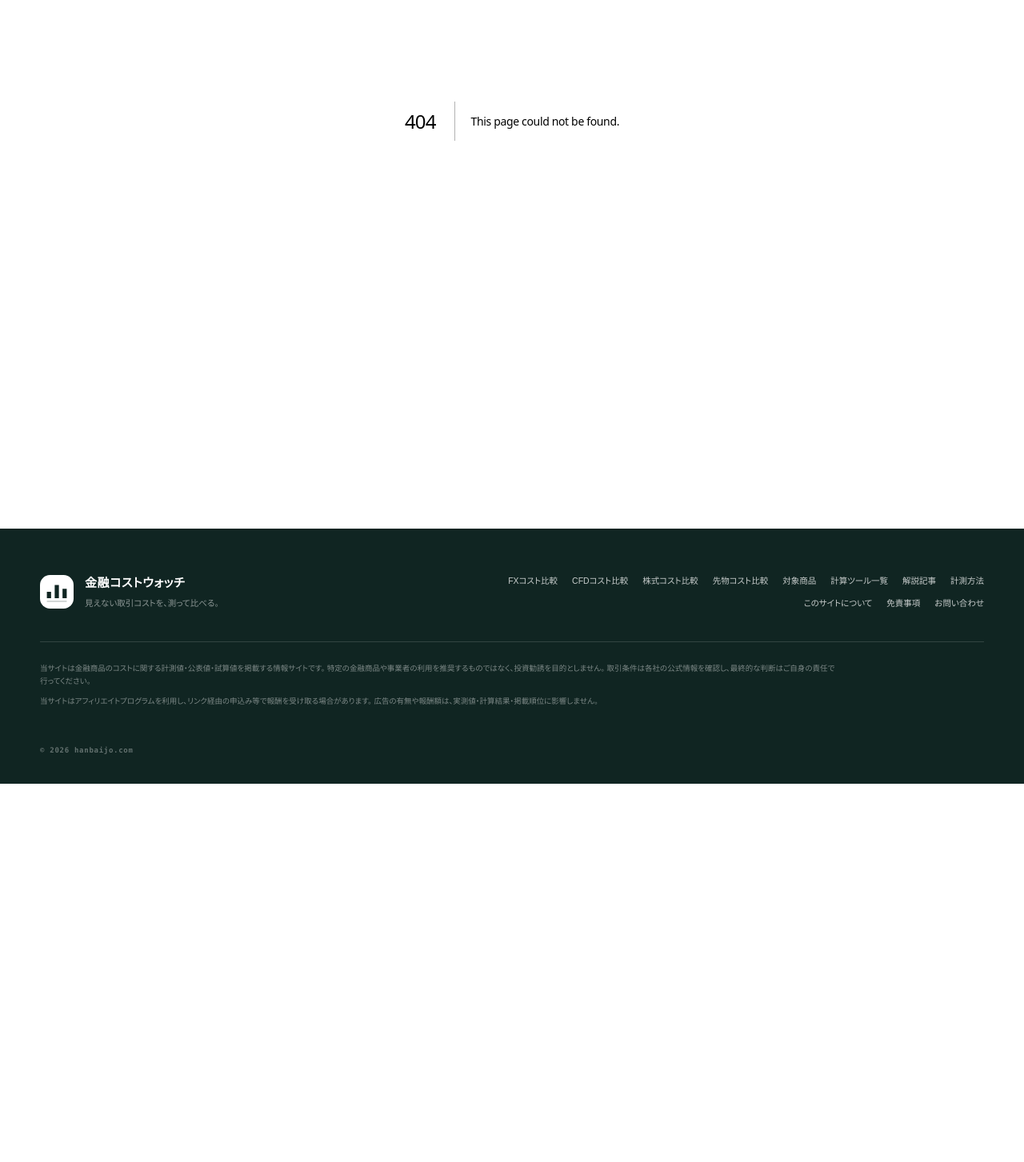
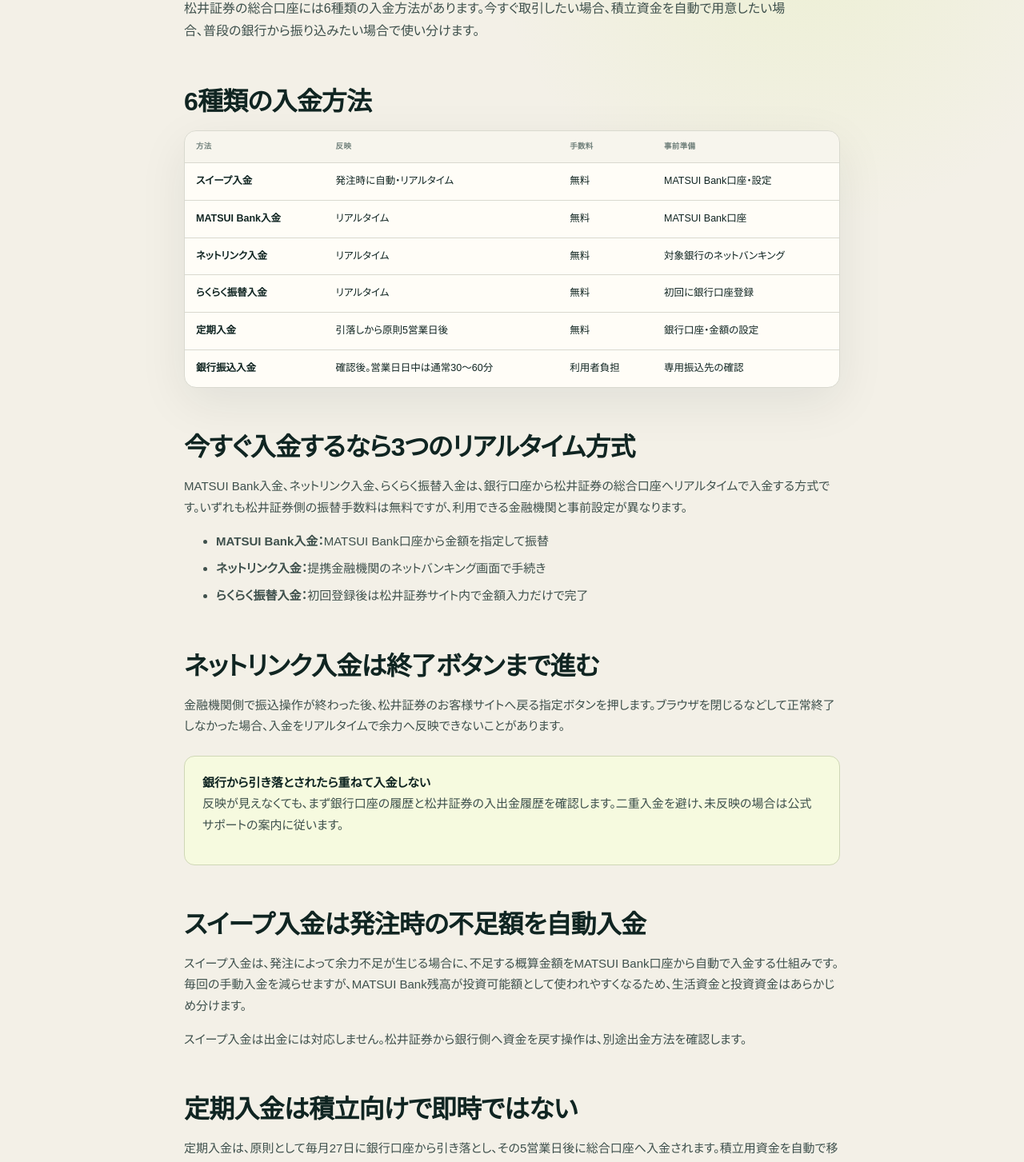
Before and after one commit to mrok18/hanbaijo, a Next.js app: page /articles/matsui-deposit-methods-comparison in a window 1280 px wide. Before the commit this address had no page. Shown: the part 326-1779 px from the top of the page at 80% size. Before the commit the page ends 1306 px from the top, so only its background shows below. Built offline with nearby package versions, Linux system fonts and the light colour scheme.

Commit message:
content: compare Matsui deposit methods

```diff
--- /dev/null
+++ b/app/articles/matsui-deposit-methods-comparison/page.tsx
@@ -0,0 +1,75 @@
+import Link from 'next/link';
+import AffiliateOfferCard from '@/components/AffiliateOfferCard';
+import { AFFILIATE_OFFERS } from '@/lib/affiliates';
+
+export const metadata = {
+  title: '松井証券の入金方法を比較｜手数料・反映時間・MATSUI Bankの違い',
+  description: '松井証券のスイープ入金、MATSUI Bank入金、ネットリンク入金、らくらく振替、定期入金、銀行振込を比較します。',
+};
+
+export default function Page() {
+  return <article>
+    <p className="page-kicker">MATSUI / DEPOSIT METHODS</p>
+    <h1>松井証券の入金方法を比較<br />手数料・反映時間の違い</h1>
+    <p className="lede">松井証券の総合口座には6種類の入金方法があります。今すぐ取引したい場合、積立資金を自動で用意したい場合、普段の銀行から振り込みたい場合で使い分けます。</p>
+
+    <h2>6種類の入金方法</h2>
+    <div className="data-panel"><div className="table-scroll"><table className="rates comparison-table"><thead><tr><th>方法</th><th>反映</th><th>手数料</th><th>事前準備</th></tr></thead><tbody>
+      <tr><td className="ex-name">スイープ入金</td><td>発注時に自動・リアルタイム</td><td>無料</td><td>MATSUI Bank口座・設定</td></tr>
+      <tr><td className="ex-name">MATSUI Bank入金</td><td>リアルタイム</td><td>無料</td><td>MATSUI Bank口座</td></tr>
+      <tr><td className="ex-name">ネットリンク入金</td><td>リアルタイム</td><td>無料</td><td>対象銀行のネットバンキング</td></tr>
+      <tr><td className="ex-name">らくらく振替入金</td><td>リアルタイム</td><td>無料</td><td>初回に銀行口座登録</td></tr>
+      <tr><td className="ex-name">定期入金</td><td>引落しから原則5営業日後</td><td>無料</td><td>銀行口座・金額の設定</td></tr>
+      <tr><td className="ex-name">銀行振込入金</td><td>確認後。営業日日中は通常30〜60分</td><td>利用者負担</td><td>専用振込先の確認</td></tr>
+    </tbody></table></div></div>
+
+    <h2>今すぐ入金するなら3つのリアルタイム方式</h2>
+    <p>MATSUI Bank入金、ネットリンク入金、らくらく振替入金は、銀行口座から松井証券の総合口座へリアルタイムで入金する方式です。いずれも松井証券側の振替手数料は無料ですが、利用できる金融機関と事前設定が異なります。</p>
+    <ul>
+      <li><strong>MATSUI Bank入金：</strong>MATSUI Bank口座から金額を指定して振替</li>
+      <li><strong>ネットリンク入金：</strong>提携金融機関のネットバンキング画面で手続き</li>
+      <li><strong>らくらく振替入金：</strong>初回登録後は松井証券サイト内で金額入力だけで完了</li>
+    </ul>
+
+    <h2>ネットリンク入金は終了ボタンまで進む</h2>
+    <p>金融機関側で振込操作が終わった後、松井証券のお客様サイトへ戻る指定ボタンを押します。ブラウザを閉じるなどして正常終了しなかった場合、入金をリアルタイムで余力へ反映できないことがあります。</p>
+    <div className="callout"><strong>銀行から引き落とされたら重ねて入金しない</strong><p>反映が見えなくても、まず銀行口座の履歴と松井証券の入出金履歴を確認します。二重入金を避け、未反映の場合は公式サポートの案内に従います。</p></div>
+
+    <h2>スイープ入金は発注時の不足額を自動入金</h2>
+    <p>スイープ入金は、発注によって余力不足が生じる場合に、不足する概算金額をMATSUI Bank口座から自動で入金する仕組みです。毎回の手動入金を減らせますが、MATSUI Bank残高が投資可能額として使われやすくなるため、生活資金と投資資金はあらかじめ分けます。</p>
+    <p>スイープ入金は出金には対応しません。松井証券から銀行側へ資金を戻す操作は、別途出金方法を確認します。</p>
+
+    <h2>定期入金は積立向けで即時ではない</h2>
+    <p>定期入金は、原則として毎月27日に銀行口座から引き落とし、その5営業日後に総合口座へ入金されます。積立用資金を自動で移す用途に向きますが、相場を見て当日買付けたい場合の入金方法ではありません。</p>
+
+    <h2>銀行振込は専用口座へ送る</h2>
+    <p>銀行振込入金では、利用者ごとに用意された専用の入金先銀行口座を確認して送金します。営業日の日中は通常30〜60分で反映されますが、銀行や松井証券側の確認状況、時間外、休日では遅れる可能性があります。</p>
+    <div className="formula-box"><code>実質入金コスト ＝ 銀行の振込手数料 ＋ 入金待ちによる機会コスト</code><small>無料の即時入金が使える場合でも、焦って予定外の取引を増やさないことが大切です。</small></div>
+
+    <h2>目的別の選び方</h2>
+    <div className="data-panel"><div className="table-scroll"><table className="rates comparison-table"><thead><tr><th>目的</th><th>候補</th></tr></thead><tbody>
+      <tr><td className="ex-name">取引直前に手動入金</td><td>MATSUI Bank・ネットリンク・らくらく振替</td></tr>
+      <tr><td className="ex-name">発注時の不足を自動補完</td><td>スイープ入金</td></tr>
+      <tr><td className="ex-name">毎月の積立資金を自動化</td><td>定期入金</td></tr>
+      <tr><td className="ex-name">対象サービスを使わず振込</td><td>銀行振込入金</td></tr>
+    </tbody></table></div></div>
+
+    <div className="callout"><strong>広告提携と比較評価は分離します</strong><p>金融コストウォッチは松井証券の広告プログラムと提携しています。広告報酬を比較結果や掲載順位へ反映しません。</p></div>
+    <section className="article-affiliate" aria-label="松井証券の広告">
+      <AffiliateOfferCard offer={AFFILIATE_OFFERS['matsui-fx']} />
+      <p className="affiliate-disclosure">広告リンクから申込みが成立すると、当サイトが報酬を受け取る場合があります。対応金融機関・利用時間は公式サイトで確認してください。</p>
+    </section>
+
+    <section className="article-sources" aria-labelledby="sources"><h2 id="sources">参照した公式資料</h2><ul>
+      <li><a href="https://www.matsui.co.jp/service/money/rule/" target="_blank" rel="noopener noreferrer">松井証券「入出金 取引ルール」</a></li>
+      <li><a href="https://www.matsui.co.jp/service/money/deposit/" target="_blank" rel="noopener noreferrer">松井証券「入金」</a></li>
+      <li><a href="https://support.matsui.co.jp/faq/show/1863?site_domain=faq" target="_blank" rel="noopener noreferrer">松井証券Q&amp;A「入金の方法」</a></li>
+      <li><a href="https://www.matsui.co.jp/info/money-01/index2.html" target="_blank" rel="noopener noreferrer">松井証券「入金方法のご案内」</a></li>
+    </ul><p>入金条件は2026年9月8日に公式ページで確認しました。対応銀行、利用時間、反映時間は変更される場合があります。</p></section>
+
+    <p><Link href="/articles/matsui-ekyc-required-documents">口座開設のeKYCと必要書類を見る →</Link></p>
+    <p><Link href="/articles/matsui-simultaneous-account-opening">同時開設できる商品口座を見る →</Link></p>
+    <p><Link href="/stocks/matsui">松井証券の国内株コストを見る →</Link></p>
+    <p><Link href="/fx/matsui">MATSUI FXの取引条件を見る →</Link></p>
+  </article>;
+}
--- a/app/articles/matsui-ekyc-required-documents/page.tsx
+++ b/app/articles/matsui-ekyc-required-documents/page.tsx
@@ -63,6 +63,7 @@ export default function Page() {
     </ul><p>必要書類・申込条件は2026年9月8日に公式ページで確認しました。利用可能書類、対応環境、処理時間は変更される場合があります。</p></section>
 
     <p><Link href="/articles/matsui-simultaneous-account-opening">同時に申込める商品口座を見る →</Link></p>
+    <p><Link href="/articles/matsui-deposit-methods-comparison">口座開設後の入金方法を比較する →</Link></p>
     <p><Link href="/articles/matsui-account-types">FX専用口座と総合口座を比較する →</Link></p>
     <p><Link href="/stocks/matsui">松井証券の国内株コストを見る →</Link></p>
     <p><Link href="/fx/matsui">MATSUI FXの取引条件を見る →</Link></p>
--- a/app/articles/posts.ts
+++ b/app/articles/posts.ts
@@ -1,4 +1,5 @@
 export const POSTS = [
+  { slug: 'matsui-deposit-methods-comparison', category: '証券・松井証券', title: '松井証券の入金方法を比較｜手数料・反映時間', desc: 'スイープ、MATSUI Bank、ネットリンク、らくらく振替、定期入金、銀行振込を比較する。' },
   { slug: 'matsui-ekyc-required-documents', category: '証券・松井証券', title: '松井証券の口座開設に必要な書類｜eKYC・マイナンバー', desc: '最短即日のeKYC、オンラインアップロード、郵送の違いと書類不備の防止点を整理する。' },
   { slug: 'matsui-simultaneous-account-opening', category: '証券・松井証券', title: '松井証券で同時開設できる口座｜NISA・FX・信用・先物', desc: '総合口座と同時に開設・申込みできる口座、追加口座、商品別審査の違いを整理する。' },
   { slug: 'jfx-demo-account-guide', category: 'FX・JFX', title: 'JFXデモ口座でできること｜利用期間・仮想資金・本番との違い', desc: '約3カ月の利用期間、仮想資金、デモレート、土日利用、ロスカット、本番移行の手順を整理する。' },
--- a/app/stocks/matsui/page.tsx
+++ b/app/stocks/matsui/page.tsx
@@ -4,6 +4,7 @@ import { AFFILIATE_OFFERS } from '@/lib/affiliates';
 
 export const metadata = { title: '松井証券の国内株手数料・ボックスレート', description: '松井証券の国内株ボックスレートを、1日の約定代金合計と年齢条件に分けて公式情報から整理します。' };
 export default function Page() { return <StockProviderFactSheet provider={STOCK_PROVIDERS.matsui} affiliateOffer={AFFILIATE_OFFERS['matsui-fx']} relatedArticles={[
+  { href: '/articles/matsui-deposit-methods-comparison', title: '6種類の入金方法を比較', description: '手数料、リアルタイム反映、事前設定、銀行振込の違いを整理します。' },
   { href: '/articles/matsui-ekyc-required-documents', title: '口座開設のeKYCと必要書類', description: 'マイナンバー、本人確認、オンライン・郵送の違いと不備防止を整理します。' },
   { href: '/articles/matsui-simultaneous-account-opening', title: '総合口座と同時に申込める口座', description: 'NISA・FX・信用・先物と、自動開設される米国株・投資信託口座を整理します。' },
   { href: '/tools/matsui-box-rate-calculator', title: 'ボックスレート計算機', description: '現物と信用の1日約定代金を合算し、手数料を試算します。' },
```
